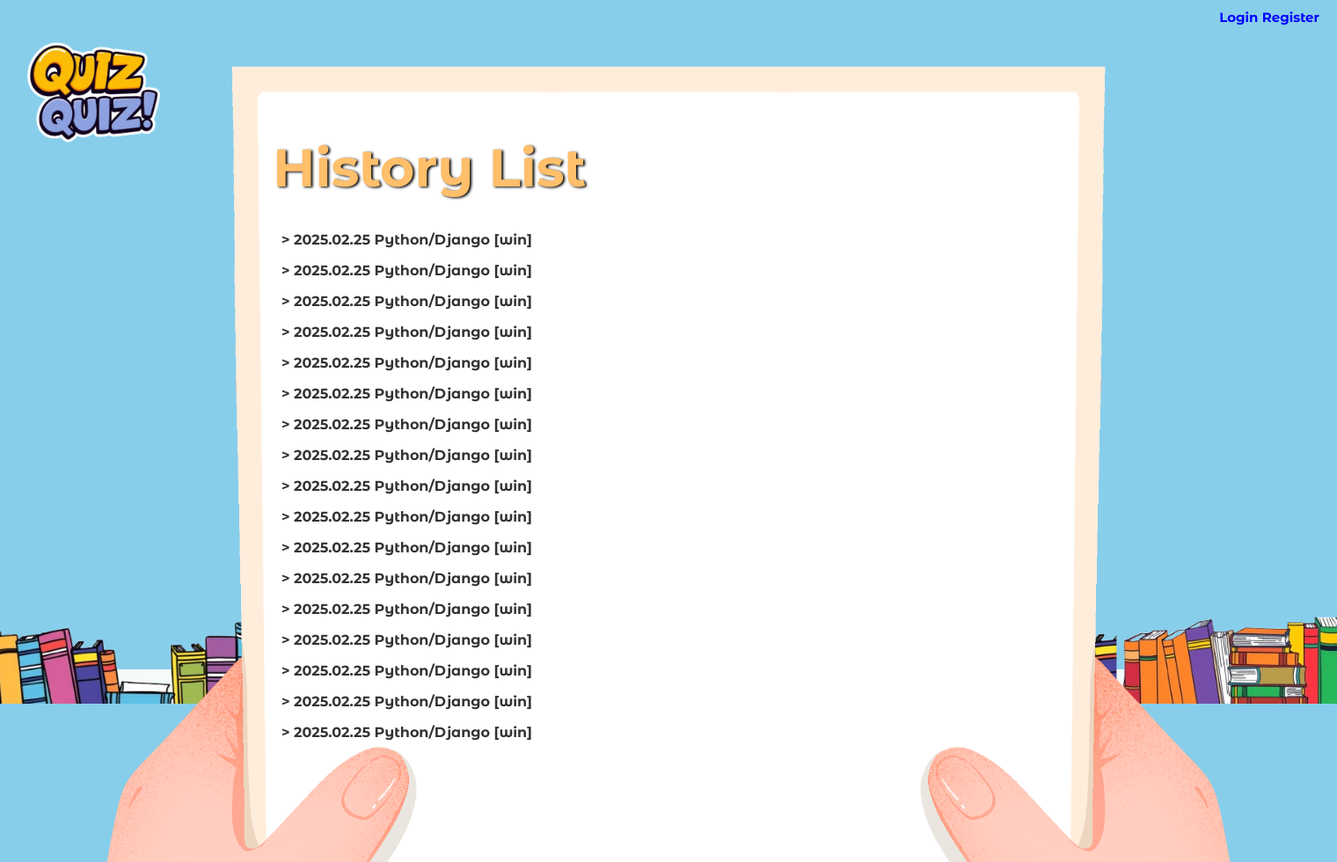
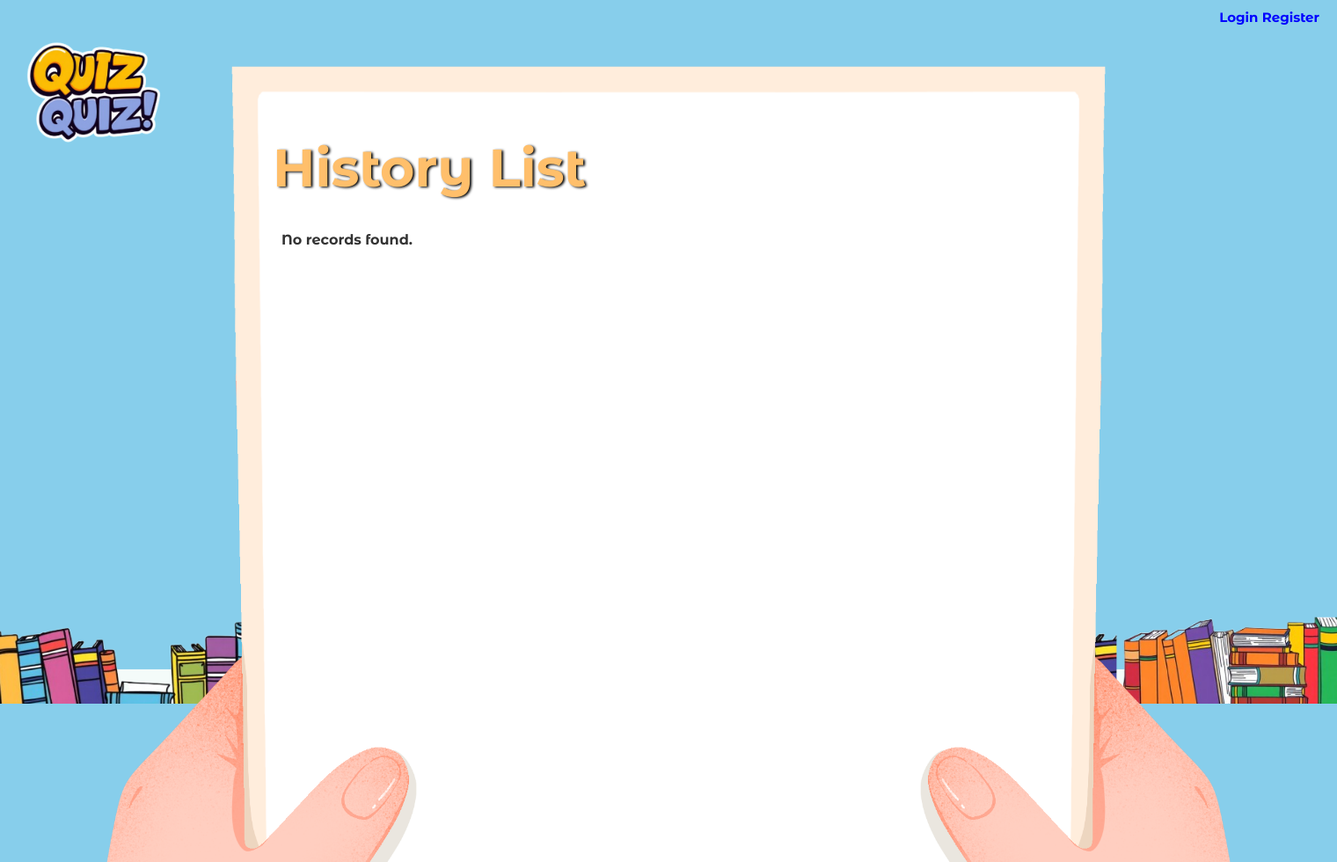
Before and after one commit to moumchen/online_quiz_pk_system, a Django app: page /multiplayer/report-list in a window 1520 px wide; the page is wider, and only the part inside the window is pictured. Shown: that part at 88% size. Run offline with Django 5.2, Linux system fonts and the light colour scheme.

Commit message:
feat: add new fuction

```diff
--- a/singleplayer/urls.py
+++ b/singleplayer/urls.py
@@ -8,4 +8,5 @@
     path('battle', views.battle, name='singleplayer_battle'),
     path('save_quiz_records', views.save_quiz_records),
     path('report', views.report),
+    path('report-list', views.report_list),
 ]
--- a/static/js/singleplayer/singleplayer_index.js
+++ b/static/js/singleplayer/singleplayer_index.js
@@ -2,5 +2,5 @@
     window.location.href="/common/requirement?type=single";
 });
 document.getElementsByClassName("history-button-div")[0].addEventListener('click', function () {
-    window.location.href = "/multiplayer/report-list";
+    window.location.href = "/singleplayer/report-list";
 });
--- a/templates/common/report-list.html
+++ b/templates/common/report-list.html
@@ -12,30 +12,15 @@
                 <img class="report-icon" src="{% static 'images/report_icon.gif' %}" alt="report"/>
                 <p class="report-list-title">History List</p>
                 <div class="scrollable-content">
-                    <p id="1">> 2025.02.25 Python/Django [win]</p>
-                    <p>> 2025.02.25 Python/Django [win]</p>
-                    <p>> 2025.02.25 Python/Django [win]</p>
-                    <p>> 2025.02.25 Python/Django [win]</p>
-                    <p>> 2025.02.25 Python/Django [win]</p>
-                    <p>> 2025.02.25 Python/Django [win]</p>
-                    <p>> 2025.02.25 Python/Django [win]</p>
-                    <p>> 2025.02.25 Python/Django [win]</p>
-                    <p>> 2025.02.25 Python/Django [win]</p>
-                    <p>> 2025.02.25 Python/Django [win]</p>
-                    <p>> 2025.02.25 Python/Django [win]</p>
-                    <p>> 2025.02.25 Python/Django [win]</p>
-                    <p>> 2025.02.25 Python/Django [win]</p>
-                    <p>> 2025.02.25 Python/Django [win]</p>
-                    <p>> 2025.02.25 Python/Django [win]</p>
-                    <p>> 2025.02.25 Python/Django [win]</p>
-                    <p>> 2025.02.25 Python/Django [win]</p>
-                    <p>> 2025.02.25 Python/Django [win]</p>
-                    <p>> 2025.02.25 Python/Django [win]</p>
-                    <p>> 2025.02.25 Python/Django [win]</p>
-                    <p>> 2025.02.25 Python/Django [win]</p>
-                    <p>> 2025.02.25 Python/Django [win]</p>
-                    <p>> 2025.02.25 Python/Django [win]</p>
-                    <!-- 更多内容... -->
+                    {% for record in records %}
+                        <a href="/singleplayer/report?generation_id={{ record.generation_id }}" class="report-link">
+                            <p id="{{ record.id }}">
+                                > {{ record.created_at|date:"Y.m.d" }} {{ record.question.title }}
+                            </p>
+                        </a>
+                    {% empty %}
+                        <p>No records found.</p>
+                    {% endfor %}
                 </div>
             </div>
         </div>
```
Also changed, not shown: singleplayer/views.py (+15 -0 lines).
